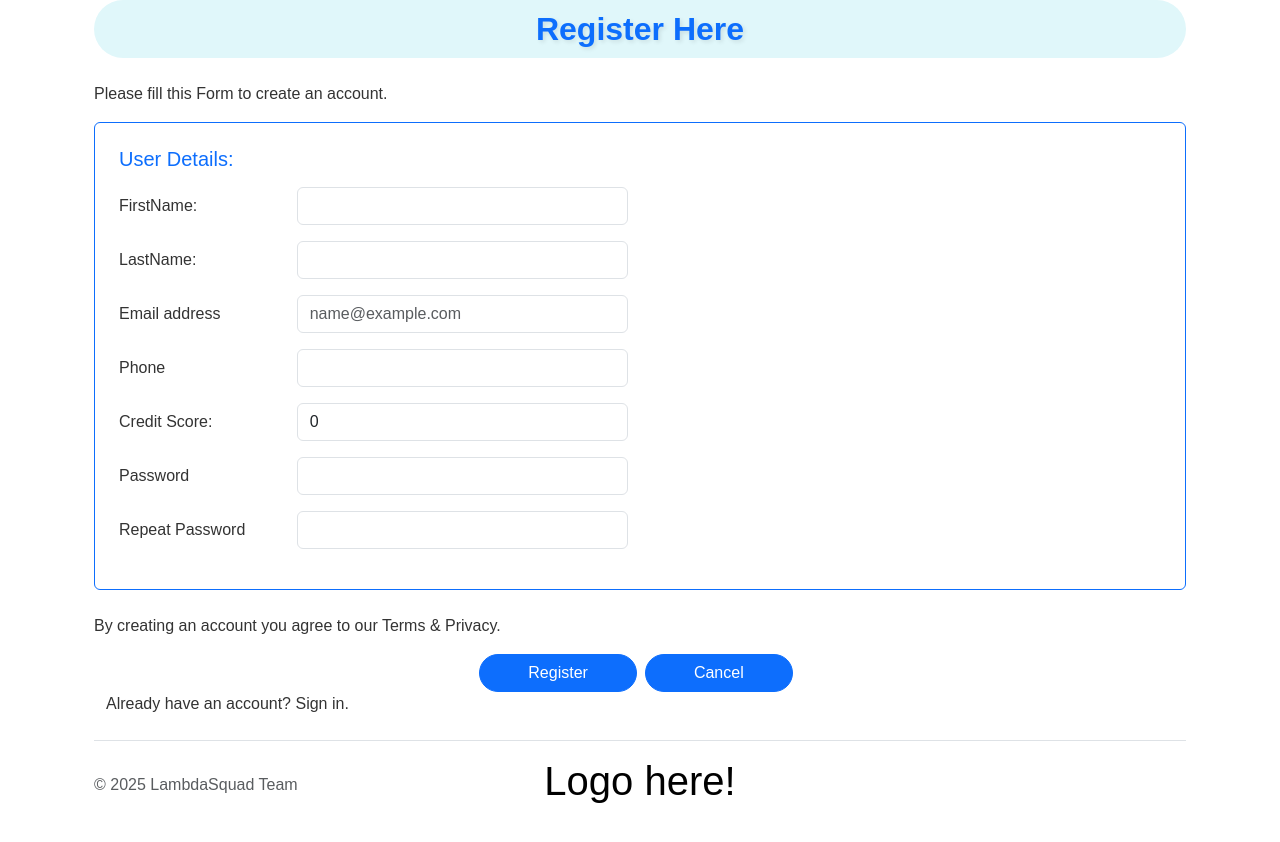
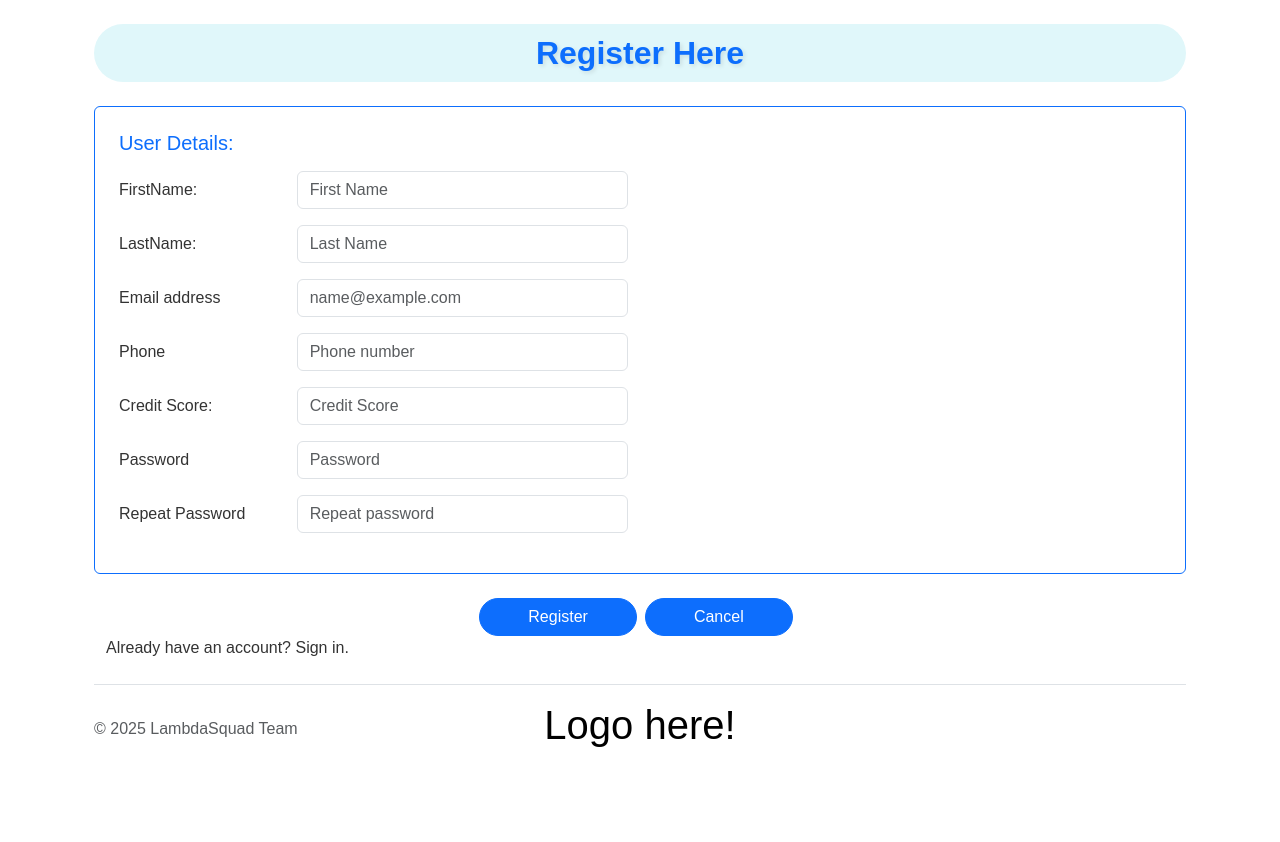
Before and after one commit to Kenjivlar/lambdaSquadProject1FrontEnd, a React (Vite) app: page /register in a window 1280 px wide. Shown: the top 842 px of the page. After the commit the page ends 800 px from the top, so only its background shows below. Built offline with nearby package versions, Linux system fonts and the light colour scheme.

Commit message:
Login and Sign-up are working properly :)

```diff
--- a/src/components/LogInForm.tsx
+++ b/src/components/LogInForm.tsx
@@ -1,8 +1,10 @@
 import React, { useState } from "react";
 import axios from 'axios';
+import { useNavigate } from "react-router-dom";
 
 
 const LoginForm: React.FC = () => {
+  const navigate = useNavigate();
 
   type SignInForm = {
     email: string;
@@ -23,12 +25,13 @@ const LoginForm: React.FC = () => {
       setError("All fields are required.");
       return;
     }
-    const url = "http://localhost:8000/api/users/login";
-    console.log("OnSubmit executed");
-    //console.log(signIn);
+    const url = "http://localhost:8000/api/accounts/login";
+    console.log("OnSubmit Login executed");
+    console.log(signIn);
     try {
       await axios.post(url, signIn);
-      console.log('Login Successfuly')
+      console.log('Post Successfuly')
+      navigate("/user/dashboard");
     } catch (error) {
       console.error("Login Failed:", error);
     }
--- a/src/components/RegistrationForm.tsx
+++ b/src/components/RegistrationForm.tsx
@@ -8,21 +8,21 @@ const RegistrationhtmlForm: React.FC = () => {
   type AccountForm = {
     email: string;
     password: string;
-    accountTypeId: number;
+    accountTypeId: number | undefined;
     firstName: string;
     lastName: string;
-    phoneNumber: string;
-    creditScore: number;
+    phoneNumber: number | undefined;
+    creditScore: number | undefined;
   };
 
   const [account, setAccount] = useState<AccountForm>({
     email: "",
     password: "",
-    accountTypeId: 2,
+    accountTypeId: 1,
     firstName: "",
     lastName: "",
-    phoneNumber: "",
-    creditScore: 0,
+    phoneNumber: undefined,
+    creditScore: undefined,
   });
 
   const [error, setError] = useState<string>("");
@@ -32,14 +32,24 @@ const RegistrationhtmlForm: React.FC = () => {
     e.preventDefault();
     const url = "http://localhost:8000/api/users/register";
     console.log("OnSubmit executed");
-    console.log(account);
-    try {
-      await axios.post(url, account);
-      console.log('User Registered Successfuly')
-      navigate("/login"); // Redirect to home page
-    } catch (error) {
-      console.error("Failed to Register:", error);
-    }
+
+  // Prepare payload with enforced number types
+  const payload = {
+    ...account,
+    phoneNumber: account.phoneNumber !== undefined ? Number(account.phoneNumber) : undefined,
+    creditScore: account.creditScore !== undefined ? Number(account.creditScore) : undefined,
+  };
+
+  console.log("Payload to send:", payload);
+
+  try {
+    await axios.post(url, payload);
+    console.log('User Registered Successfully');
+    navigate("/login");
+  } catch (error) {
+    console.error("Failed to Register:", error);
+    setError("Registration failed. Please check your data.");
+  }
   }
   const onInputChange = (e: React.ChangeEvent<HTMLInputElement>) => {
     //spread operator ... expand attributes
@@ -63,7 +73,7 @@ const RegistrationhtmlForm: React.FC = () => {
       <main className="htmlForm-signin w-100 m-auto">
         <form onSubmit={(e) => onSubmit(e)}>
           <h1
-            className="h3 mb-4 fw-bold text-primary text-center"
+            className="h3 mb-4 fw-bold text-primary text-center mt-4"
             style={{
               backgroundColor: "#e0f7fa",
               padding: "10px 20px",
@@ -75,7 +85,6 @@ const RegistrationhtmlForm: React.FC = () => {
             {" "}
             Register Here{" "}
           </h1>
-          <p>Please fill this Form to create an account.</p>
 
           <div className="border border-primary rounded p-4">
             <h5 className="text-primary fw-normal mb-3">User Details:</h5>
@@ -90,6 +99,7 @@ const RegistrationhtmlForm: React.FC = () => {
                   className="form-control"
                   id="firstName"
                   name="firstName"
+                  placeholder="First Name"
                   required
                   value={account.firstName}
                   onChange={(e) => onInputChange(e)} />
@@ -106,6 +116,7 @@ const RegistrationhtmlForm: React.FC = () => {
                   className="form-control"
                   id="lastName"
                   name="lastName"
+                  placeholder="Last Name"
                   required
                   value={account.lastName}
                   onChange={(e) => onInputChange(e)}
@@ -141,6 +152,7 @@ const RegistrationhtmlForm: React.FC = () => {
                   className="form-control"
                   id="phone"
                   name="phoneNumber"
+                  placeholder="Phone number"
                   required
                   value={account.phoneNumber}
                   inputMode="numeric"
@@ -166,6 +178,7 @@ const RegistrationhtmlForm: React.FC = () => {
                   className="form-control"
                   id="creditScore"
                   name="creditScore"
+                  placeholder="Credit Score"
                   required
                   value={account.creditScore}
                   onChange={(e) => onInputChange(e)}
@@ -183,6 +196,7 @@ const RegistrationhtmlForm: React.FC = () => {
                   className="form-control"
                   id="password"
                   name="password"
+                  placeholder="Password"
                   required={true}
                   value={account.password}
                   onChange={(e) => onInputChange(e)}
@@ -203,6 +217,8 @@ const RegistrationhtmlForm: React.FC = () => {
                   className="form-control"
                   id="repeatPassword"
                   name="repeatPassword"
+                  placeholder="Repeat password"
+                  required
                   onChange={(e) => onRepeatPasswordChange(e)}
                 />
                 {error && <small className="text-danger">{error}</small>}
@@ -211,10 +227,6 @@ const RegistrationhtmlForm: React.FC = () => {
             </div>
           </div>
           <br />
-          <p>
-            By creating an account you agree to our{" "}
-            <a href="#">Terms & Privacy</a>.
-          </p>
           <div className="d-flex justify-content-center">
             <button type="submit" className="btn btn-primary rounded-pill px-5">
               Register
```
